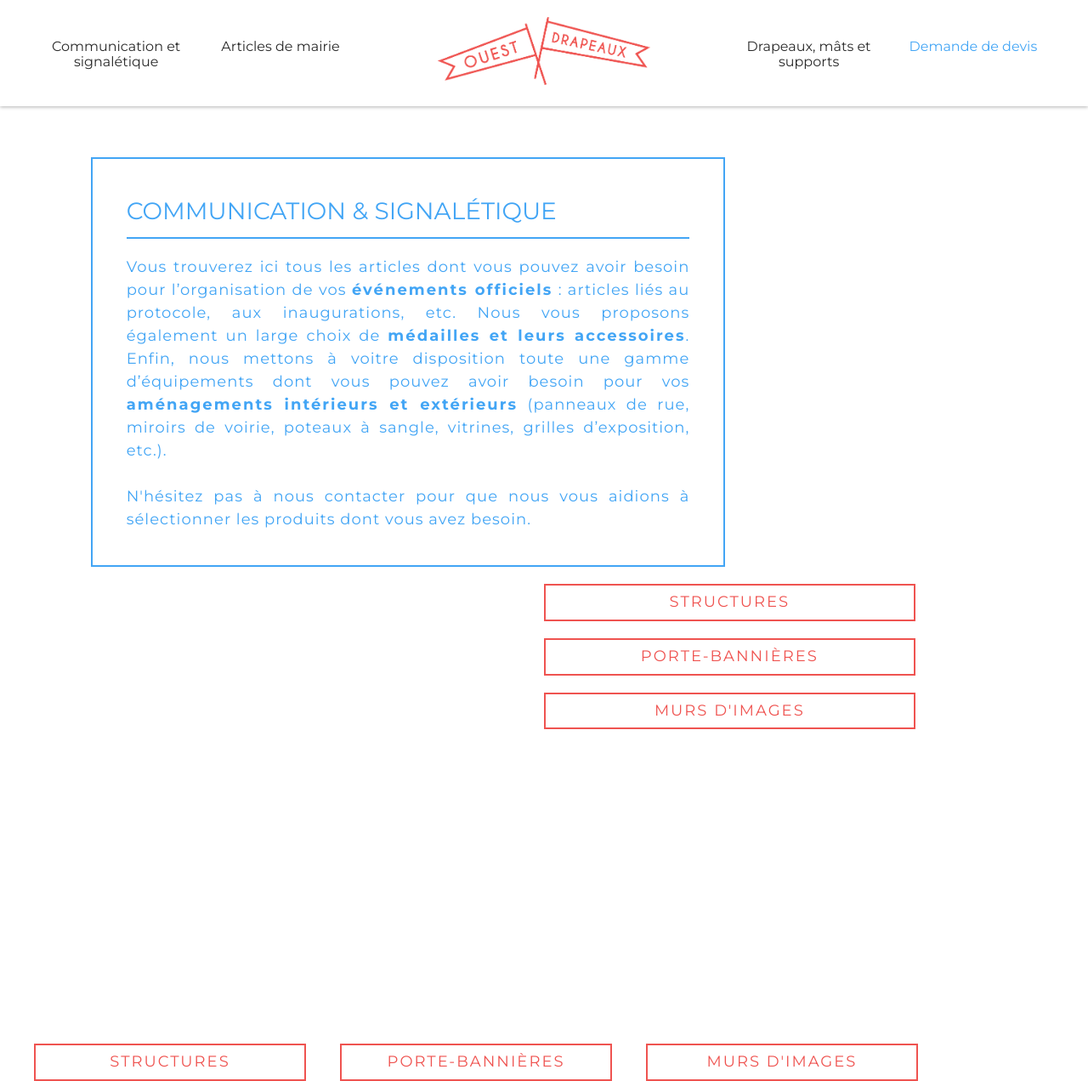
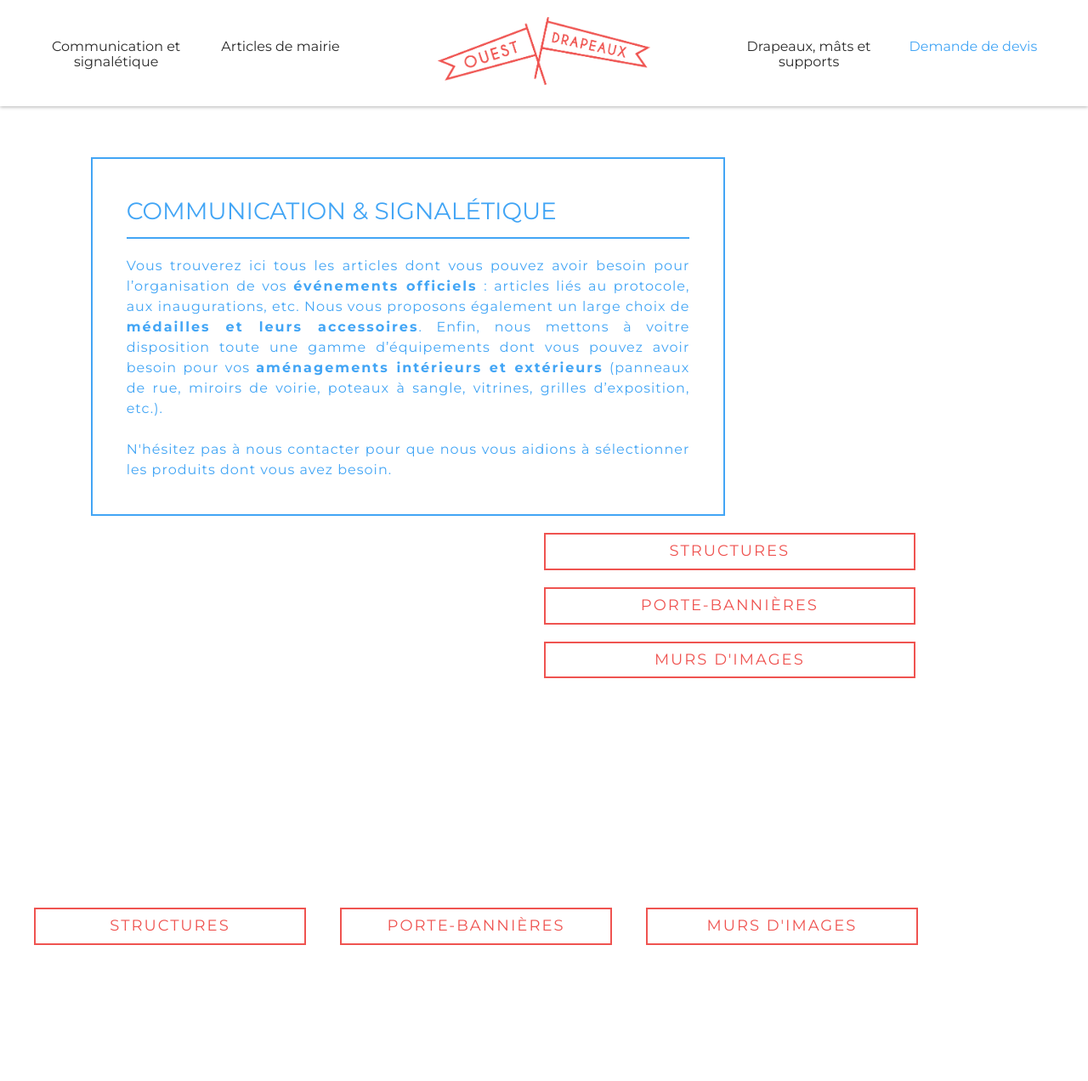
Before and after one commit to pablofaust/ouestdrapeaux, a PHP site: page /category1/index.php in a window 1280 px wide. Shown: the whole page at 85% size. After the commit the page ends 1112 px from the top, so only its background shows below. Run offline with PHP 8.4, Linux system fonts and the light colour scheme; some libraries are stand-ins or nearby versions.

Commit message:
Catégories iPad

```diff
--- a/css/style.css
+++ b/css/style.css
@@ -568,12 +568,11 @@ body {
 }
 
 .presentation h3 {
-	font-size: 18px;
+	font-size: 16px;
 }
 
-
 .links-md-1 {
-	margin-top: 350px;
+	margin-top: 250px;
 }
 
 .links-md-1 .col-md-3 {
```
